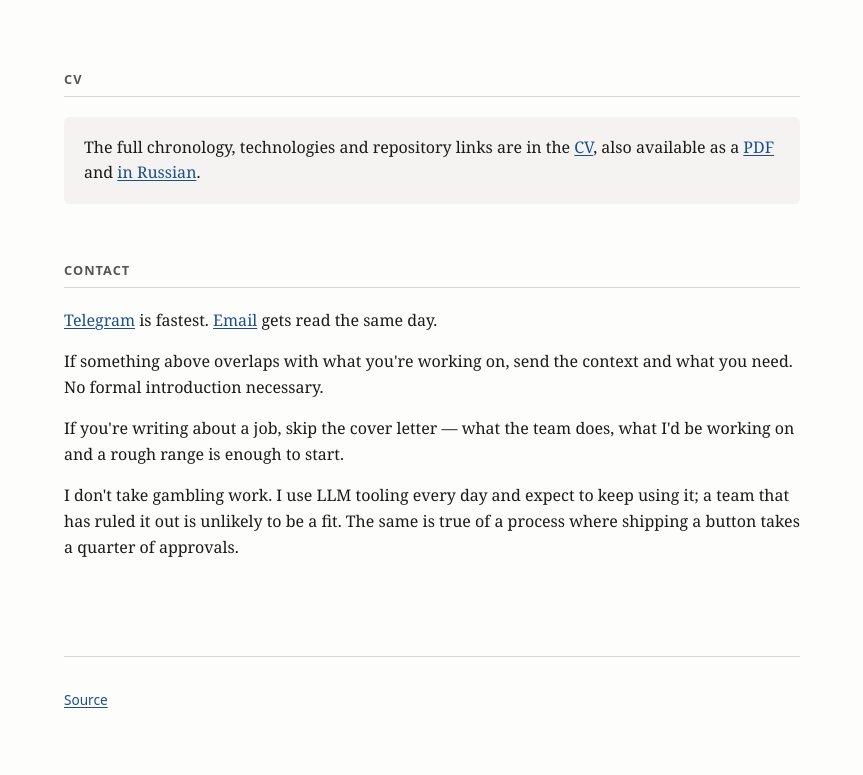
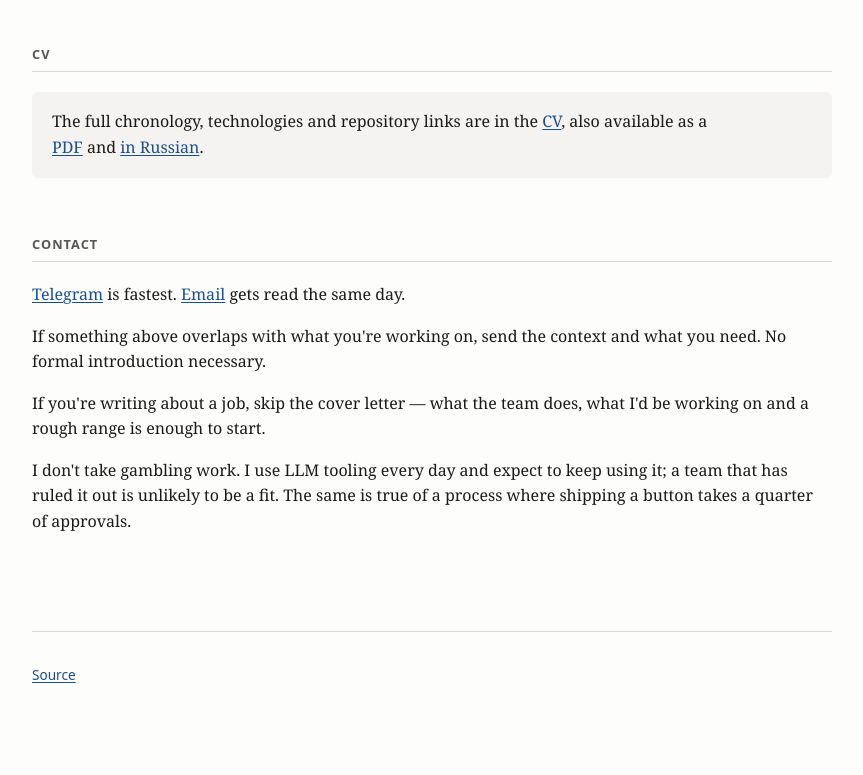
Before and after one commit to mois-ilya/mois.pro, a plain HTML site: page src/index.html in a window 1280 px wide. Shown: the part 1882-2657 px from the top of the page, without its empty margins (208-1071 px from the left). After the commit the page ends 2631 px from the top, so only its background shows below. Drawn offline with Linux system fonts and the light colour scheme.

Commit message:
Widen the home page so the CV line fits on one row
At 46rem the sentence pointing to the CV broke inside its last link and left one word on a second line. The column is now 50rem, still narrower than the header, and the links in that box never break.

```diff
--- a/assets/site.css
+++ b/assets/site.css
@@ -89,7 +89,7 @@ a:hover { text-decoration-thickness: 2px; }
 
 /* --- everything below the fold -------------------------------------------- */
 
-main { max-width: 46rem; margin: 0 auto; padding-bottom: 5rem; }
+main { max-width: 50rem; margin: 0 auto; padding-bottom: 5rem; }
 
 section { padding-top: 3.5rem; }
 
@@ -111,10 +111,13 @@ p { margin: 0 0 1rem; }
 .work .what { font-family: var(--sans); font-size: 0.95rem; font-weight: 600; }
 
 .cv-links { background: var(--surface); border-radius: 6px; padding: 1.1rem 1.25rem; }
+.cv-links p { text-wrap: pretty; }
+/* A link that breaks across lines reads as two links. */
+.cv-links a { white-space: nowrap; }
 .cv-links p:last-child { margin-bottom: 0; }
 
 footer {
-  max-width: 46rem;
+  max-width: 50rem;
   margin: 0 auto;
   padding: 2rem 0 3rem;
   border-top: 1px solid var(--rule);
```
